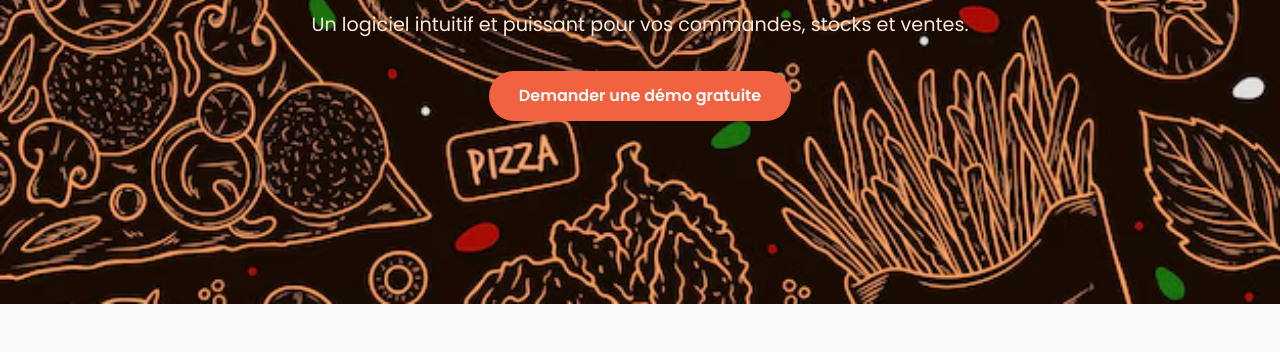
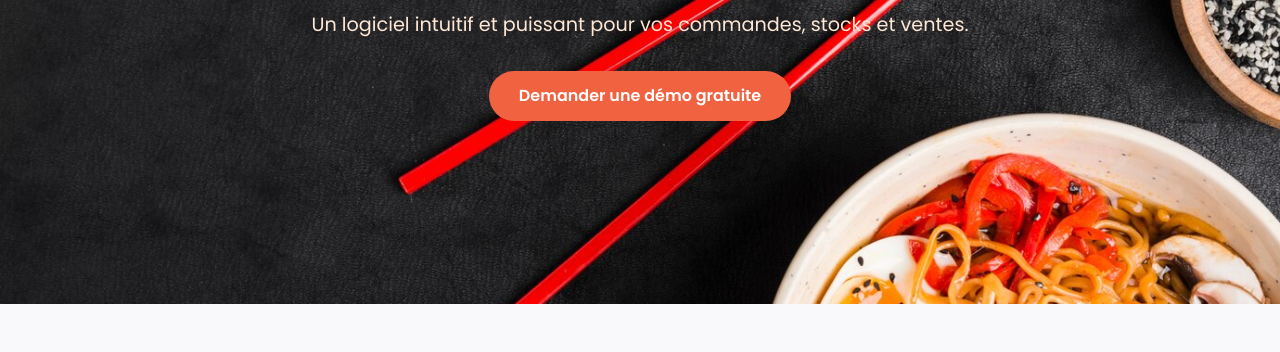
Before and after one commit to arthuriou/chefpilot, a plain HTML site: page index.html in a window 1280 px wide. Shown: the part 336-688 px from the top of the page. Drawn offline with nearby package versions, Linux system fonts and the light colour scheme.

Commit message:
Mise à jour de l'image d'arrière-plan dans le style du header

```diff
--- a/style.css
+++ b/style.css
@@ -22,7 +22,7 @@ body {
 
 /* Header */
 header {
-    background: url('image.png') no-repeat center/cover;
+    background: url('baguettes-feuille-persil-bol-nouilles-oeuf-champignons-poivrons_23-2148123662.jpg') no-repeat center/cover;
     background-blend-mode: overlay;
     color: #fff;
     padding-top: 20px;
```
Also changed, not shown: baguettes-feuille-persil-bol-nouilles-oeuf-champignons-poivrons_23-2148123662.jpg (added).
